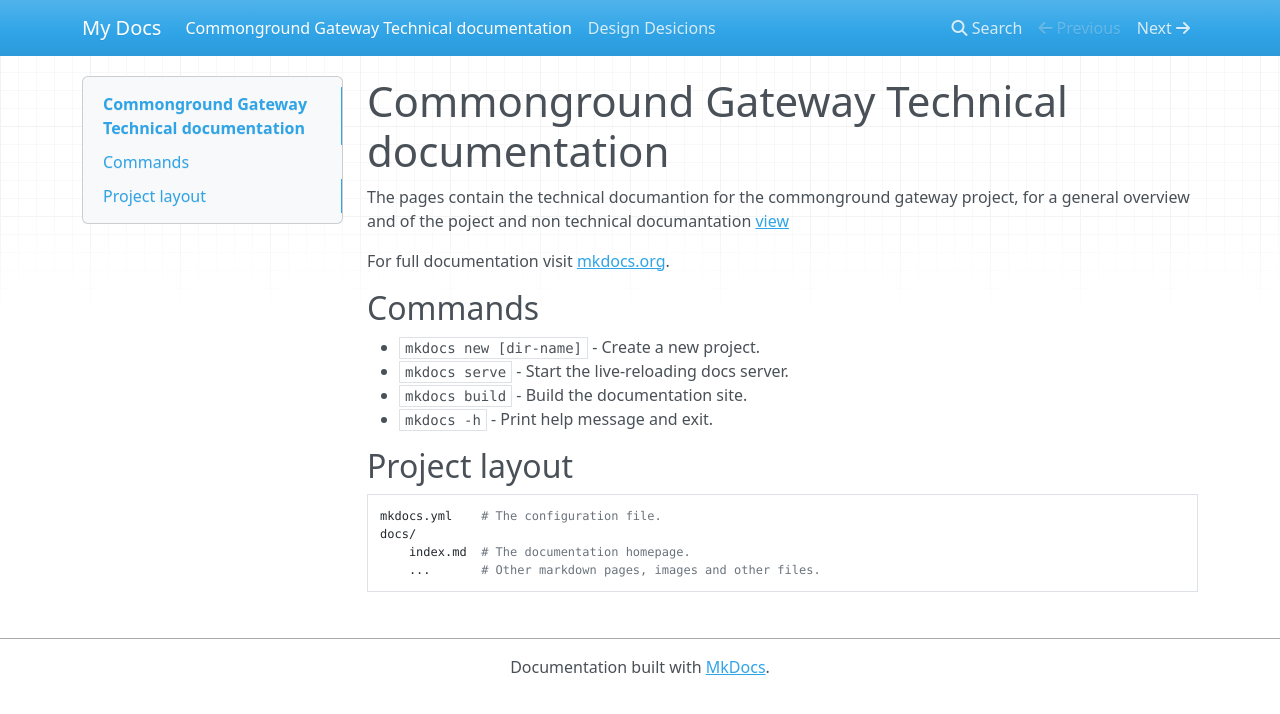
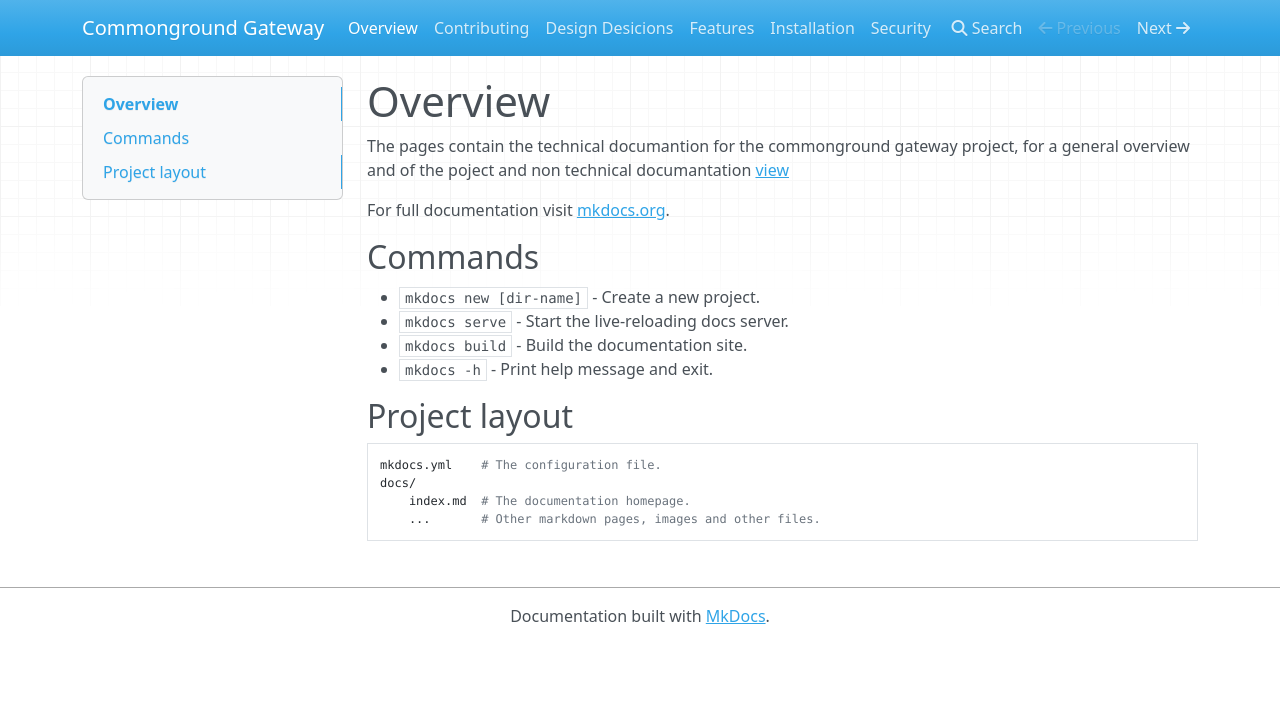
Before and after one commit to ConductionNL/commonground-gateway, an MkDocs documentation site: the page built from docs/index.md, in a window 1280 px wide. Shown: the top 714 px of the page. Built offline with MkDocs 1.6.1, drawn with Linux system fonts in a browser that asks for light colours; nearby versions of some CDN libraries.

Commit message:
Setting the stage for technical documentation

```diff
--- a/docs/index.md
+++ b/docs/index.md
@@ -1,4 +1,4 @@
-# Commonground Gateway Technical documentation
+# Overview
 
 The pages contain the technical documantion for the commonground gateway project, for a general overview and of the poject and non technical documantation [view]()
 
--- a/mkdocs.yml
+++ b/mkdocs.yml
@@ -1 +1 @@
-site_name: My Docs
+site_name: Commonground Gateway
```
Also changed, not shown: docs/contributing.md (added, +6 -0 lines), docs/features.md (added, +6 -0 lines), docs/installation.md (added, +6 -0 lines), docs/security.md (added, +6 -0 lines).
